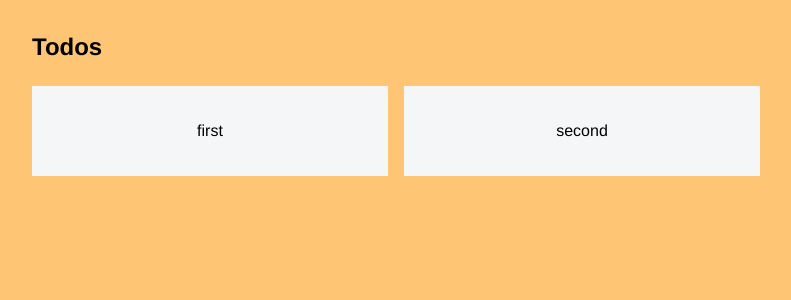
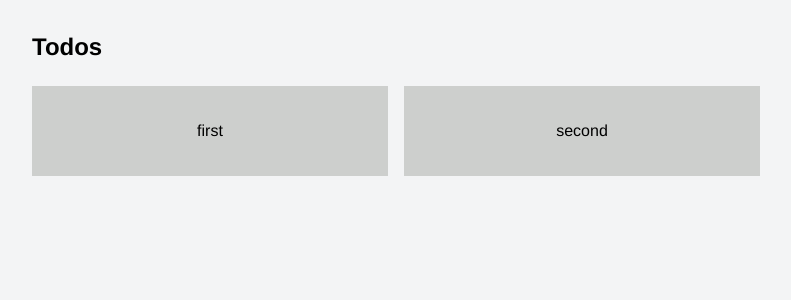
Before and after one commit to jash139/vuex-todo, a Vue app: page / in a window 1280 px wide. Shown: the top 300 px of the page, without its empty margins (58-849 px from the left). Built offline with nearby package versions, Linux system fonts and the light colour scheme.

Commit message:
Changed theme colors

```diff
--- a/src/App.vue
+++ b/src/App.vue
@@ -21,7 +21,7 @@ export default {
 body {
   font-family: "Franklin Gothic Medium", "Arial Narrow", Arial, sans-serif;
   line-height: 1.6;
-  background: #fec674;
+  background: #f3f4f5;
 }
 .container {
   max-width: 1100px;
--- a/src/components/Todos.vue
+++ b/src/components/Todos.vue
@@ -24,7 +24,7 @@ export default {
   grid-gap: 1rem;
 }
 .todo {
-  background: #f5f6f7;
+  background: #cdcfcd;
   cursor: pointer;
   padding: 2rem;
   position: relative;
```
